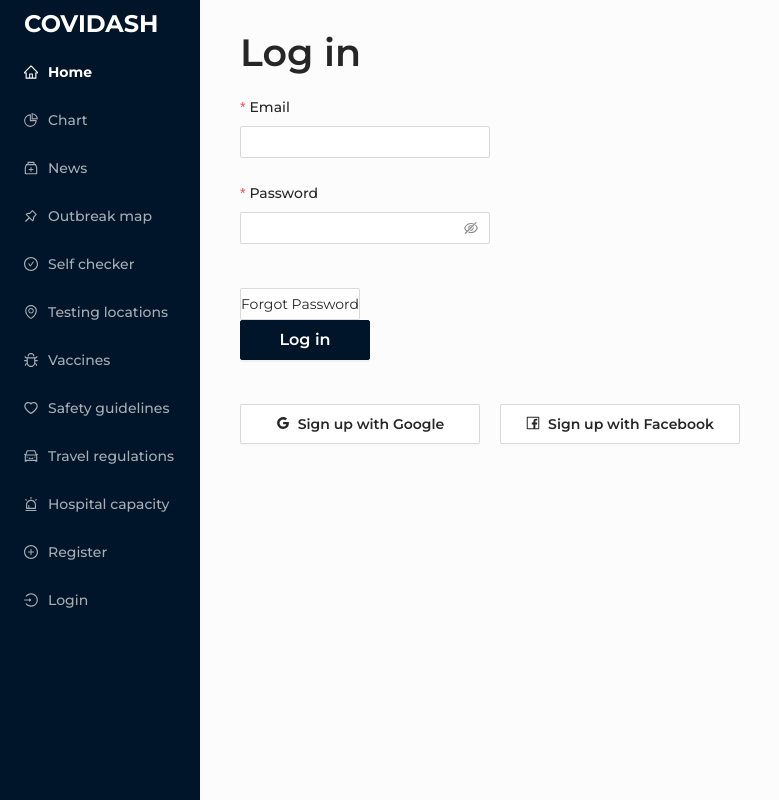
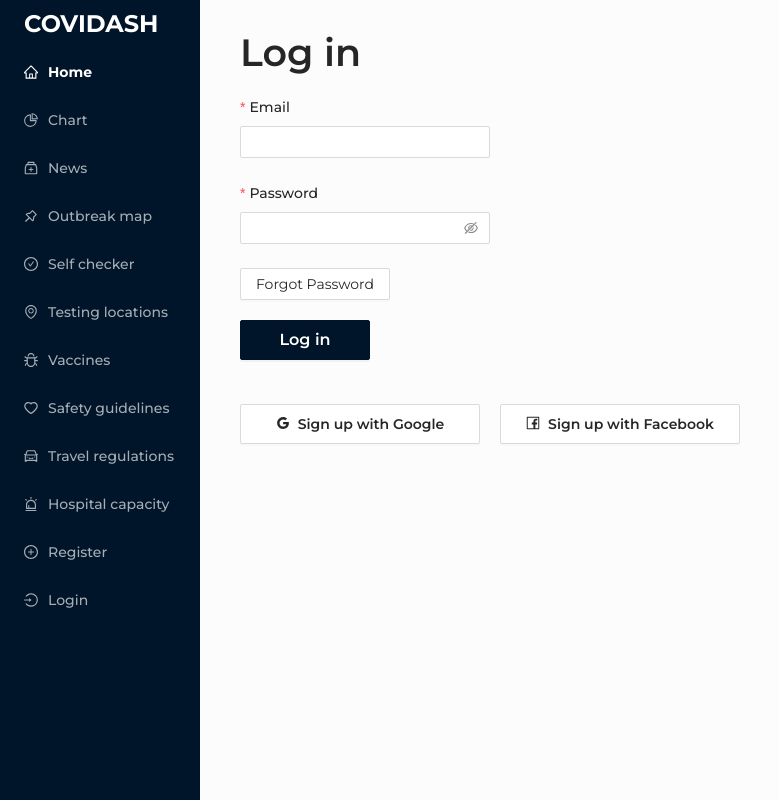
Before and after one commit to irfanShaikh4421/COVIDASH, a React (Create React App) app in the folder client/: page /login in a window 1280 px wide. Shown: the whole page, without its empty margins (0-779 px from the left). Built offline with nearby package versions, Linux system fonts and the light colour scheme; no server answers.

Commit message:
updated css

```diff
--- a/client/src/App.css
+++ b/client/src/App.css
@@ -184,19 +184,6 @@ button:focus {
 .error {
 	font-weight: bold;
 	color: red !important;
-}
-
-.forgotPassword {
-	background: none !important;
-	border: none !important;
-	text-decoration: underline;
-	margin-left: 5px;
-	color: #069;
-}
-
-.forgotPassword:hover {
-	text-decoration: none;
-	color: red;
 }
 
 .chart {
@@ -450,8 +437,7 @@ button:focus {
 }
 
 .forgot-pass {
-	padding: 0px !important;
-	margin-top: 20px;
+	margin-bottom: 20px;
 }
 
 .profile-img {
```
